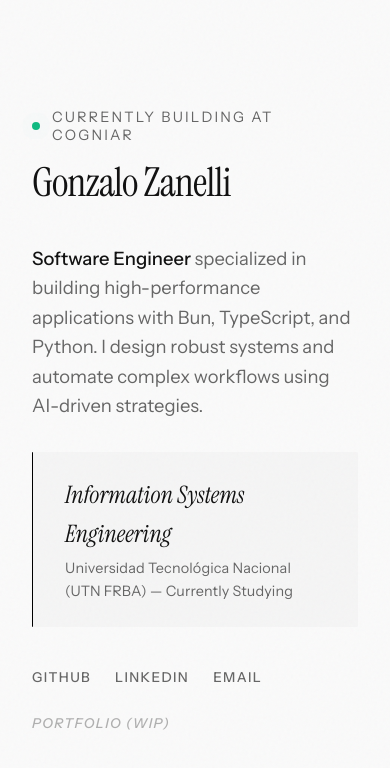
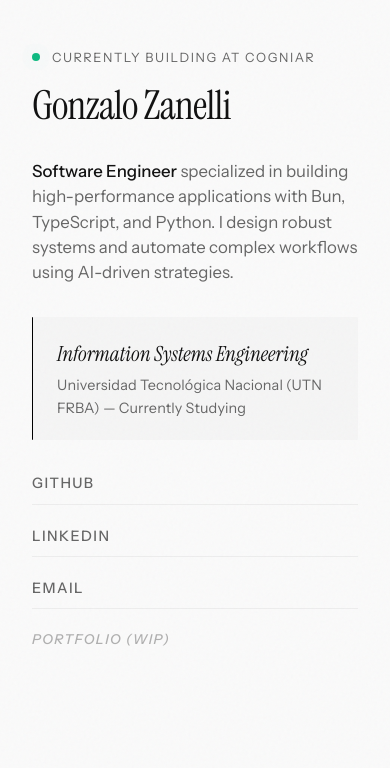
Before and after one commit to zanellig/personal-page, a website: page public/index.html in a window 390 px wide. Drawn offline with Linux system fonts and the light colour scheme.

Commit message:
style: implement comprehensive responsive layout and mobile navigation

```diff
--- a/public/index.css
+++ b/public/index.css
@@ -41,6 +41,7 @@ body {
   max-width: var(--max-width);
   width: 100%;
   padding: 0 var(--padding-x);
+  margin: 0 auto;
   opacity: 0;
   transform: translateY(20px);
   animation: reveal 1s forwards;
@@ -180,18 +181,93 @@ nav a:hover::after {
   transform-origin: left;
 }
 
-@media (max-width: 600px) {
-  body {
-    align-items: center;
-    overflow-y: auto; /* Allow scroll on very small screens if content overflows */
+/* --- Responsive Design (Tailwind-inspired breakpoints) --- */
+
+/* Small (sm): 640px and up */
+@media (min-width: 640px) {
+  html {
+    font-size: 16px;
+  }
+}
+
+/* Medium (md): 768px and up */
+@media (min-width: 768px) {
+  html {
+    font-size: 17px;
   }
 
   .container {
-    padding: 2rem var(--padding-x);
+    padding: 0 3rem;
+  }
+}
+
+/* Large (lg): 1024px and up */
+@media (min-width: 1024px) {
+  html {
+    font-size: 18px;
+  }
+}
+
+/* --- Specific Responsive Adjustments --- */
+
+/* Mobile-specific (below sm) */
+@media (max-width: 639.98px) {
+  body {
+    display: block;
+    height: auto;
+    min-height: 100dvh;
+    overflow-y: auto;
+    padding: 3rem 0;
+  }
+
+  .container {
+    padding: 0 var(--padding-x);
+  }
+
+  header {
+    margin-bottom: 2rem;
+  }
+
+  .status {
+    font-size: 0.8rem;
+    letter-spacing: 0.12em;
+  }
+
+  .bio {
+    font-size: 1.05rem;
+    line-height: 1.5;
+  }
+
+  .education {
+    padding: 1.25rem 1.5rem;
+    margin-bottom: 2rem;
+  }
+
+  .education .uni {
+    font-size: 1.3rem;
   }
 
   nav {
-    flex-wrap: wrap;
-    gap: 1.5rem;
+    flex-direction: column;
+    gap: 1.25rem;
+    align-items: flex-start;
+  }
+
+  nav a {
+    font-size: 0.9rem;
+    padding-bottom: 0.5rem;
+    border-bottom: 1px solid rgba(0, 0, 0, 0.05);
+    width: 100%;
+  }
+
+  nav a::after {
+    display: none;
   }
 }
+
+/* Prevent layout shift on intermediate sizes */
+@media (min-width: 640px) and (max-width: 767px) {
+  .bio {
+    max-width: 100%;
+  }
+}
```
